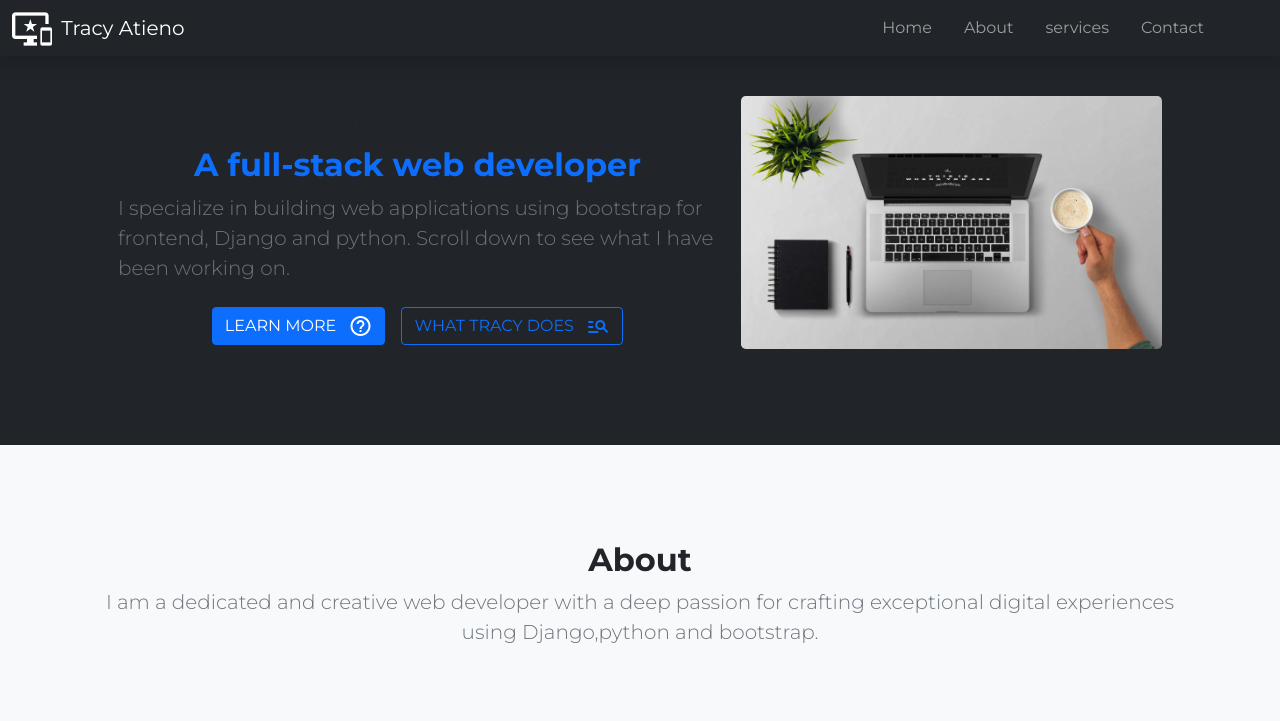
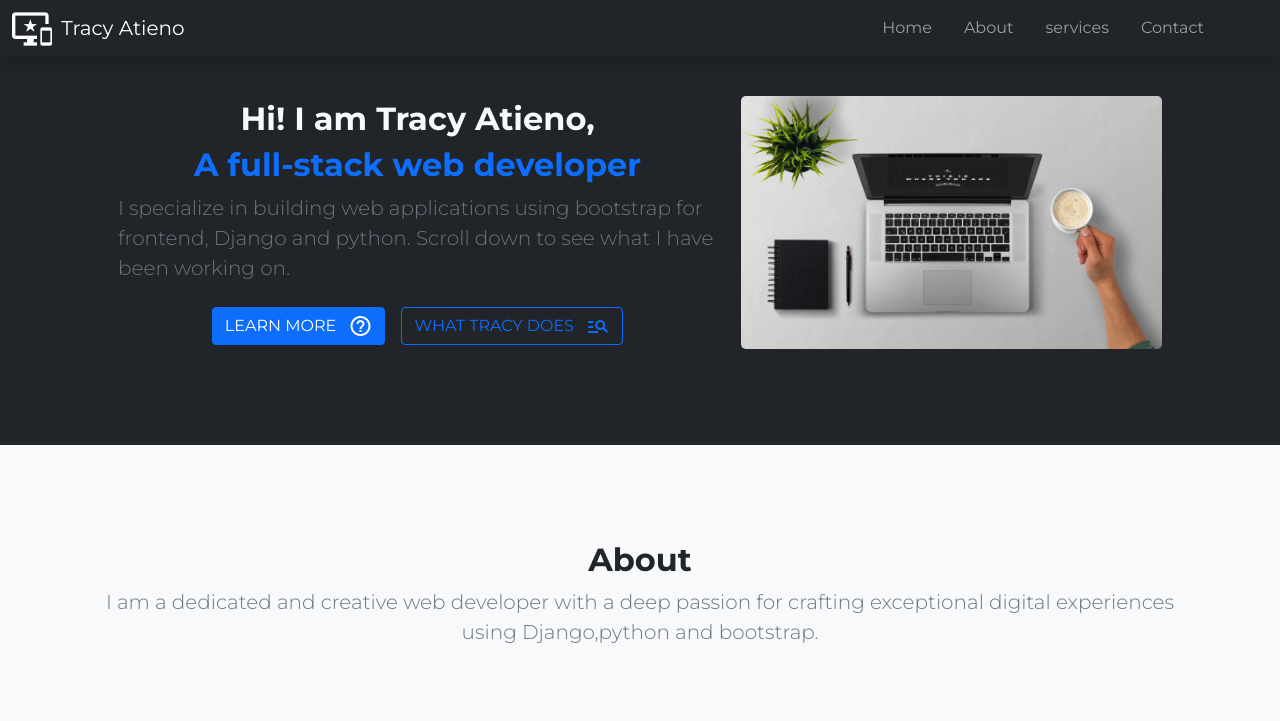
Before and after one commit to Tracy-Atieno/Portfolio, a plain HTML site: page index.html in a window 1280 px wide. Shown: the top 721 px of the page. Drawn offline with nearby package versions, Linux system fonts and the light colour scheme.

Commit message:
text visibility

```diff
--- a/index.html
+++ b/index.html
@@ -67,7 +67,7 @@
           <div class="row align-items-center">
             <div class="col-lg-8 col-xl-7 col-xxl-6">
               <div class="my-5">
-                <h2 class="text-center fw-bold mb-2">Hi! I am Tracy Atieno,</h2>
+                <h2 class="text-center fw-bold mb-2 text-light">Hi! I am Tracy Atieno,</h2>
                 <h2 class="text-primary text-center fw-bold mb-2">A full-stack web developer</h2>
                 <p class="lead text-muted mb-4">
                   I specialize in building web applications using bootstrap for frontend,
```
